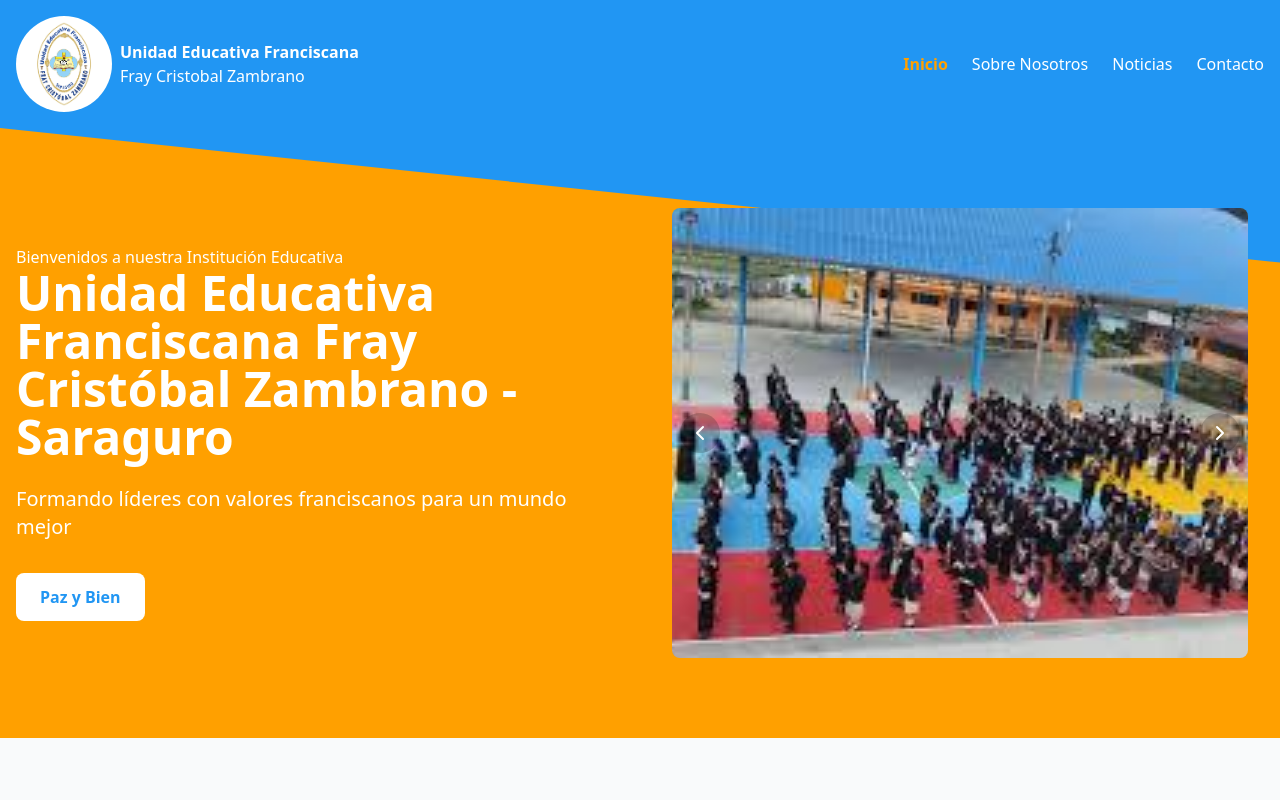
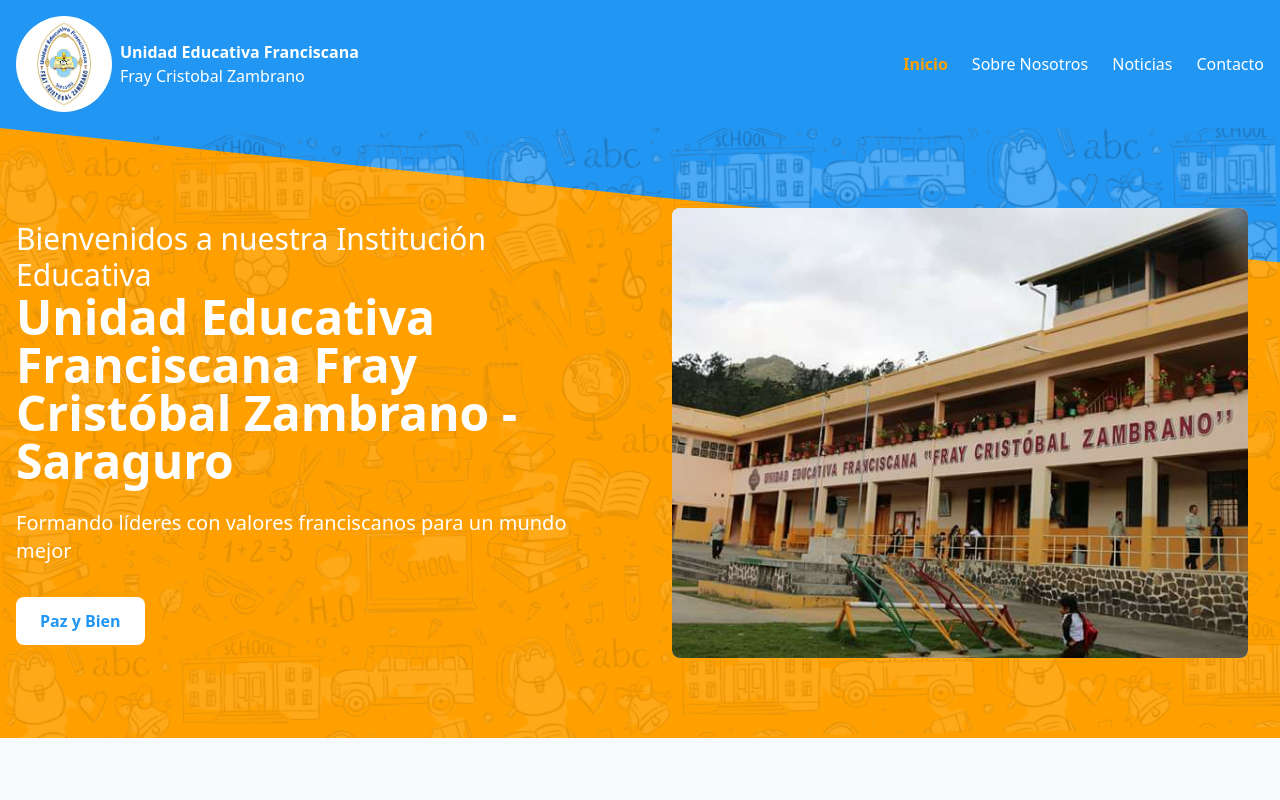
Before and after one commit to luisceli/webcolegio, a React (Vite) app: page / in a window 1280 px wide. Shown: the top 800 px of the page. Built offline with nearby package versions, Linux system fonts and the light colour scheme; no server answers.

Commit message:
Mejora del hero y carrusel de imagenes

```diff
--- a/src/components/home/Hero.jsx
+++ b/src/components/home/Hero.jsx
@@ -5,10 +5,24 @@ import { ImageCarousel } from "./ImageCarousel";
 export const Hero = () => {
   return (
     <section className="relative bg-[#2196F3] text-white overflow-hidden">
+      {/* Fondo con patrón SVG */}
+      <div
+        className="absolute inset-0 z-0"
+        style={{
+          backgroundImage: "url('/images/patrones.png')", // Cambia la ruta del SVG
+          backgroundRepeat: "repeat",
+          backgroundSize: "500px 500px", // Ajusta el tamaño del patrón
+          opacity: 0.1,
+          transform: "rotate(-1deg)", // Gira el fondo (-10° de inclinación)
+          transformOrigin: "center",
+        }}
+      ></div>
       <div className="container mx-auto px-4 py-20">
         <div className="grid md:grid-cols-2 gap-8 items-center">
           <div className="z-10">
-            <p>Bienvenidos a nuestra Institución Educativa</p>
+            <p className="text-3xl">
+              Bienvenidos a nuestra Institución Educativa
+            </p>
             <h1 className="text-4xl md:text-5xl font-bold mb-6">
               Unidad Educativa Franciscana Fray Cristóbal Zambrano - Saraguro
             </h1>
@@ -18,6 +32,7 @@ export const Hero = () => {
             <div className="inline-block bg-white text-[#2196F3] px-6 py-3 rounded-lg font-bold">
               Paz y Bien
             </div>
+
           </div>
 
           <div className="relative z-10">
@@ -25,7 +40,20 @@ export const Hero = () => {
           </div>
         </div>
       </div>
+
       <div className="absolute inset-0 skew-y-6 transform origin-top-left bg-[#FFA000] z-0"></div>
+      {/* Fondo con patrón SVG */}
+      <div
+        className="absolute inset-0 z-0"
+        style={{
+          backgroundImage: "url('/images/patrones.png')", // Cambia la ruta del SVG
+          backgroundRepeat: "repeat",
+          backgroundSize: "500px 500px", // Ajusta el tamaño del patrón
+          opacity: 0.1,
+          transform: "rotate(-1deg)", // Gira el fondo (-10° de inclinación)
+          transformOrigin: "center",
+        }}
+      ></div>
     </section>
   );
 };
--- a/src/components/home/ImageCarousel.jsx
+++ b/src/components/home/ImageCarousel.jsx
@@ -1,4 +1,4 @@
-import React, { useState } from "react";
+import React, { useState, useEffect } from "react";
 import { ChevronLeft, ChevronRight } from "lucide-react";
 
 const images = [
@@ -9,27 +9,56 @@ const images = [
 
 export const ImageCarousel = () => {
   const [currentIndex, setCurrentIndex] = useState(0);
+  const [isFading, setIsFading] = useState(false);
 
   const prevSlide = () => {
     const isFirstSlide = currentIndex === 0;
     const newIndex = isFirstSlide ? images.length - 1 : currentIndex - 1;
-    setCurrentIndex(newIndex);
+    triggerTransition(() => setCurrentIndex(newIndex));
   };
 
   const nextSlide = () => {
     const isLastSlide = currentIndex === images.length - 1;
     const newIndex = isLastSlide ? 0 : currentIndex + 1;
-    setCurrentIndex(newIndex);
+    triggerTransition(() => setCurrentIndex(newIndex));
   };
+
+  const triggerTransition = (callback) => {
+    setIsFading(true);
+    setTimeout(() => {
+      callback();
+      setIsFading(false);
+    }, 500); // Tiempo de animación
+  };
+
+  useEffect(() => {
+    const interval = setInterval(() => {
+      nextSlide();
+    }, 4000); // Cambio automático cada 4 segundos
+    return () => clearInterval(interval);
+  }, [currentIndex]);
 
   return (
     <div className="relative w-full max-w-xl mx-auto">
-      <div className="relative h-[300px] md:h-[450px] w-full rounded-lg overflow-hidden">
-        <img
-          src={images[currentIndex].src}
-          alt={images[currentIndex].alt}
-          className="absolute inset-0 w-full h-full object-cover transition-opacity duration-500"
-        />
+      <div className="relative h-[300px] md:h-[450px] w-full rounded-lg overflow-hidden bg-gray-200">
+        {/* Fondo fijo para evitar la transparencia */}
+        {images.map((image, index) => (
+          <img
+            key={index}
+            src={image.src}
+            alt={image.alt}
+            className={`absolute inset-0 w-full h-full object-cover transition-opacity duration-500 ${
+              index === currentIndex
+                ? "opacity-100"
+                : isFading
+                ? "opacity-0"
+                : "opacity-0"
+            }`}
+            style={{
+              zIndex: index === currentIndex ? 10 : 1,
+            }}
+          />
+        ))}
       </div>
       <button
         onClick={prevSlide}
--- a/src/components/layout/Footer.jsx
+++ b/src/components/layout/Footer.jsx
@@ -82,7 +82,7 @@ export const Footer = () => {
             </div>
           </div>
         </div>
-        <div className="mt-8 pt-8 border-t border-blue-400 text-center">
+        <div className="mt-8 pt-8 border-t border-[#FFA000] text-center">
           <p>
             &copy; {new Date().getFullYear()} Unidad Educativa Franciscana Fray
             Cristóbal Zambrano. Todos los derechos reservados.
```
Also changed, not shown: public/images/bubbles.svg (added), public/images/patrones.png (added).
